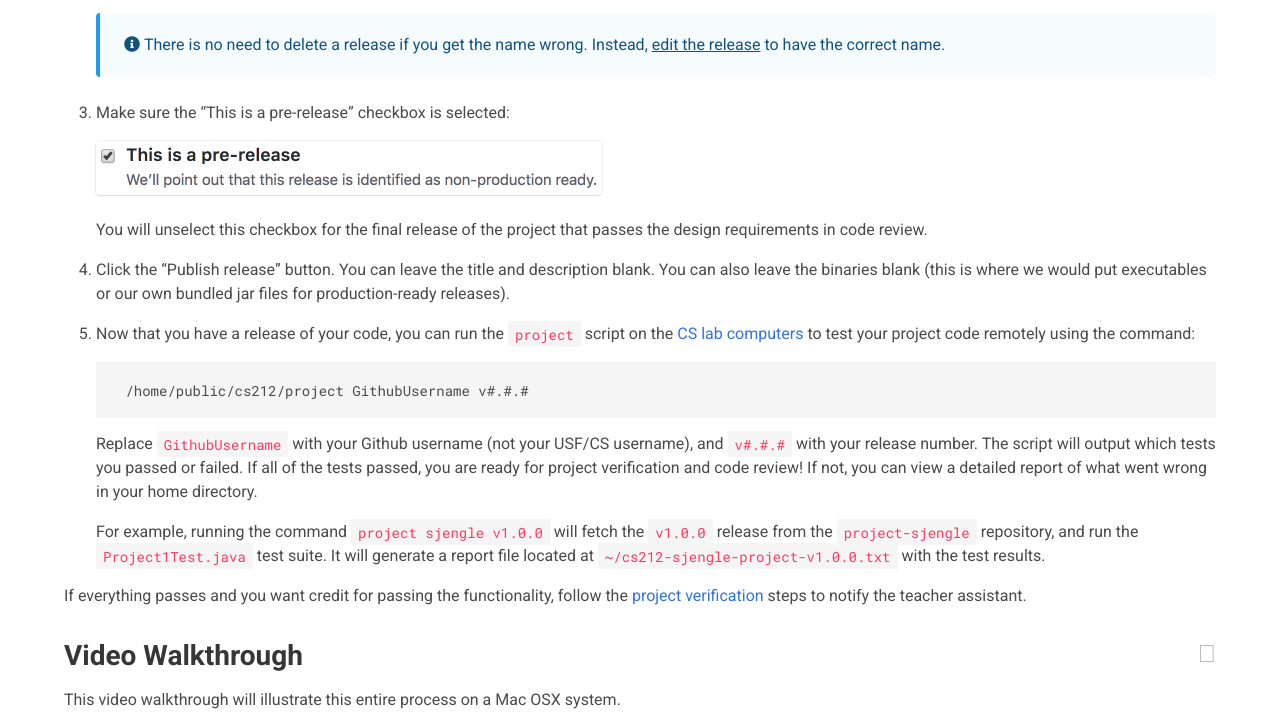
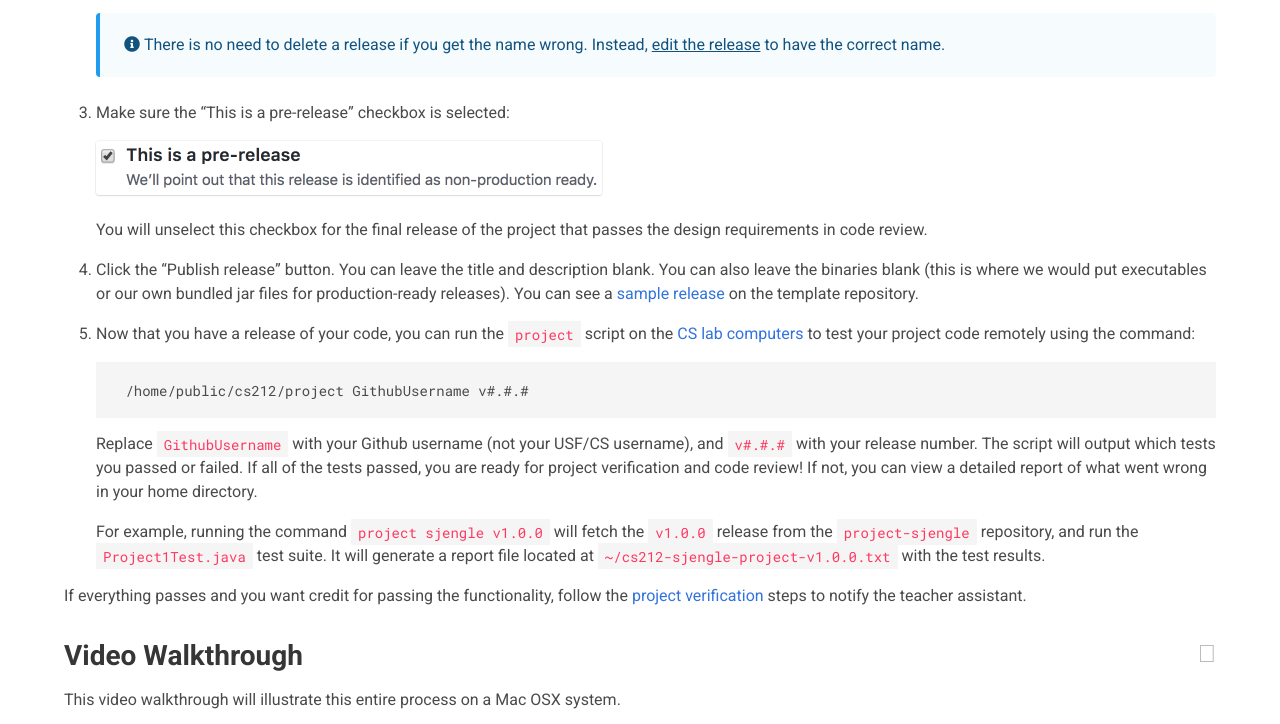
Before and after one commit to usf-cs212-fall2018/usf-cs212-fall2018.github.io, a Jekyll site: the page built from _posts/2018-08-25-project-testing.md, in a window 1280 px wide and 900 px high, scrolled down 3730 px, cut to the strip 0-724 px from the top of the window. Built offline with Jekyll 4.4.1, drawn with Linux system fonts in a browser that asks for light colours; nearby versions of some CDN libraries.

Commit message:
Adding example release.

```diff
--- a/_posts/2018-08-25-project-testing.md
+++ b/_posts/2018-08-25-project-testing.md
@@ -98,7 +98,7 @@ This is a two part process: first you must create a release, and second you must
 
     You will unselect this checkbox for the final release of the project that passes the design requirements in code review.
 
-4. Click the "Publish release" button. You can leave the title and description blank. You can also leave the binaries blank (this is where we would put executables or our own bundled jar files for production-ready releases).
+4. Click the "Publish release" button. You can leave the title and description blank. You can also leave the binaries blank (this is where we would put executables or our own bundled jar files for production-ready releases). You can see a [sample release](https://github.com/usf-cs212-fall2018/template-project/releases/tag/v1.0.0) on the template repository.
 
 5. Now that you have a release of your code, you can run the `project` script on the [CS lab computers]({% post_url 2018-08-18-using-cs-lab-computers %}) to test your project code remotely using the command:
 
```
